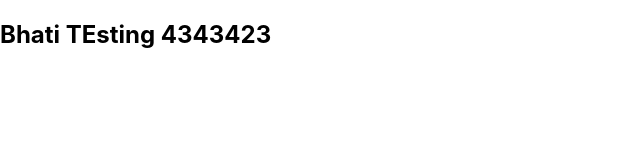
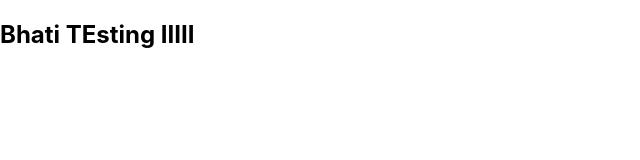
Before and after one commit to abhay-bhati/jenkins-test, a React (Create React App) app: page / in a window 1280 px wide. Shown: the top 160 px of the page, without its empty margins (0-640 px from the left). Built offline with nearby package versions, Linux system fonts and the light colour scheme.

Commit message:
fsfsdsss

```diff
--- a/src/App.js
+++ b/src/App.js
@@ -2,7 +2,7 @@
 function App() {
   return (
     <div>
-      <h2>Bhati TEsting 4343423</h2>
+      <h2>Bhati TEsting IIIII</h2>
     </div>
   );
 }
```
